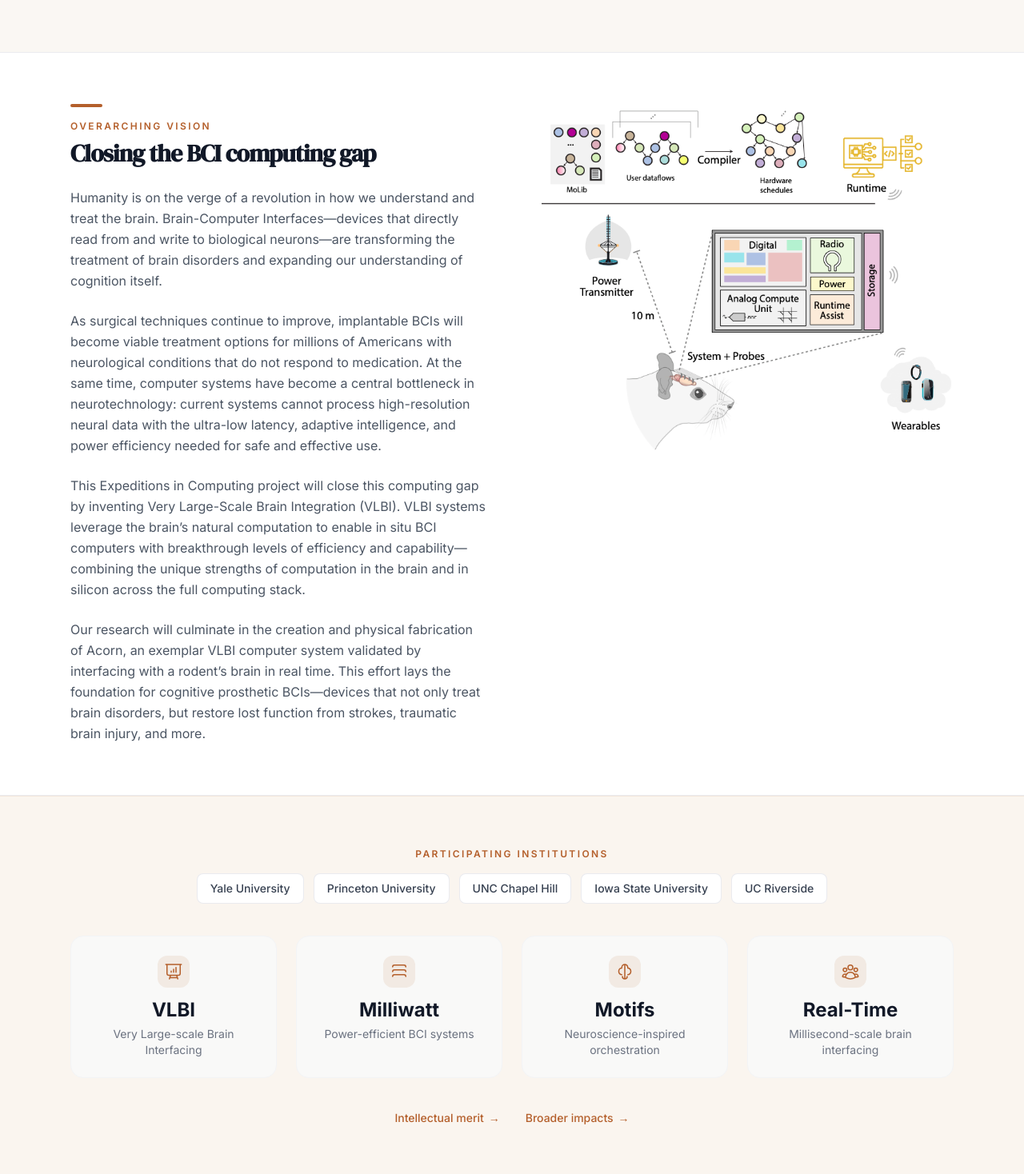
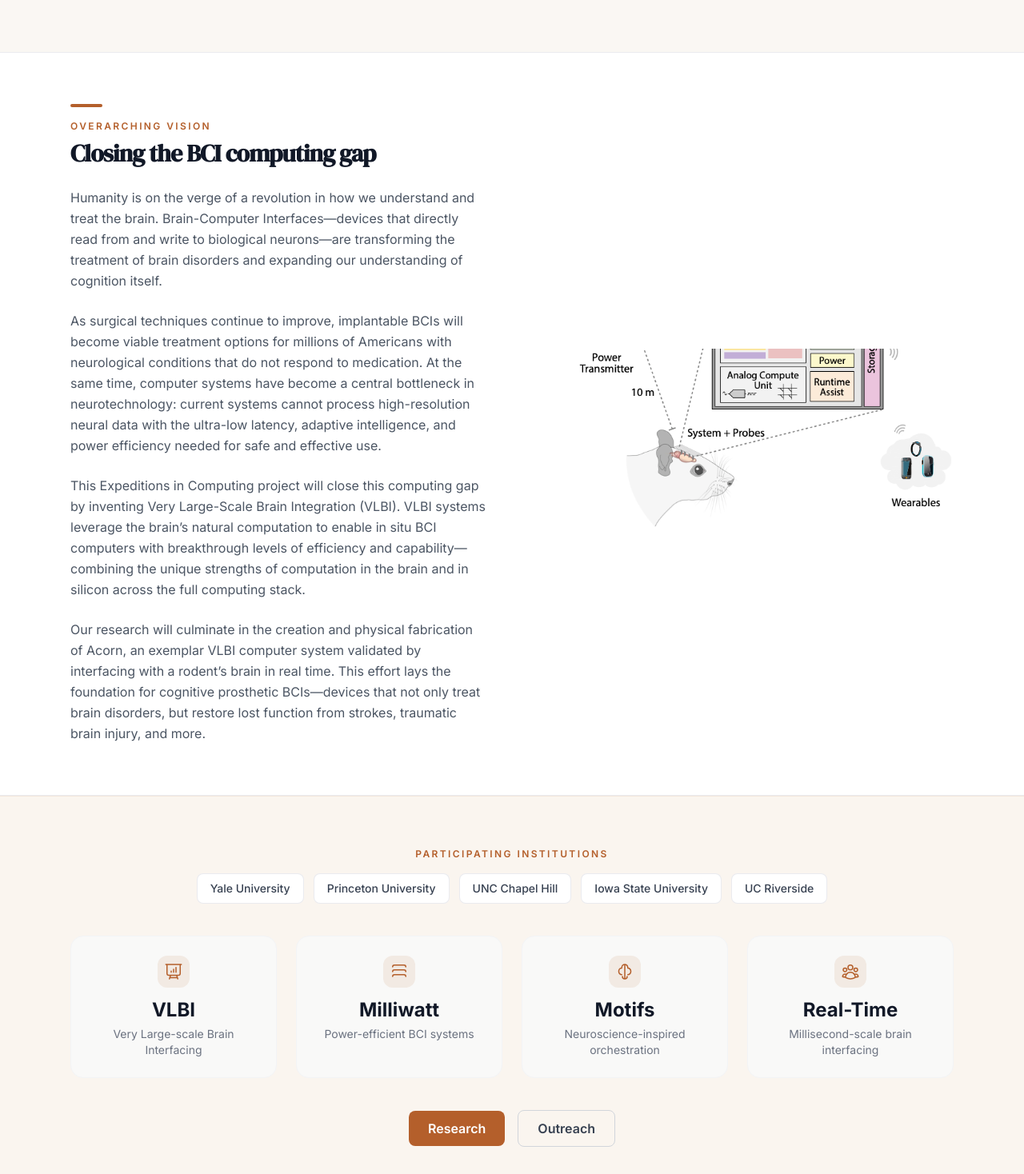
Before and after one commit to Gimmick12-DYY/Acorn-Web, a Next.js app in the folder apps/web/: page /about in a window 1280 px wide. Shown: the part 1402-2870 px from the top of the page at 80% size. Built offline with nearby package versions, Linux system fonts and the light colour scheme.

Commit message:
Fix- size bug

```diff
--- a/apps/web/app/about/page.tsx
+++ b/apps/web/app/about/page.tsx
@@ -1,7 +1,7 @@
 import React from 'react';
 import Link from 'next/link';
 import { CapabilityGrid, PageHeader } from '../../components';
-import { aboutBrainImage, overviewPanels } from '../../content/images';
+import { aboutBrainImage, rodentValidationImage } from '../../content/images';
 import { broaderImpacts, institutions, overview, projectKeywords, vision } from '../../content/site';
 
 export const metadata = {
@@ -46,7 +46,7 @@ export default function AboutPage() {
 
       <section className="border-y border-gray-200/80 bg-white">
         <div className="mx-auto max-w-6xl px-4 py-12 sm:px-6 md:py-16">
-          <div className="grid items-start gap-10 md:grid-cols-2 md:gap-12 lg:gap-16">
+          <div className="grid items-center gap-10 md:grid-cols-2 md:gap-12 lg:gap-16">
             <div className="min-w-0">
               <div className="accent-rule" />
               <p className="section-label mb-2">Overarching Vision</p>
@@ -60,10 +60,10 @@ export default function AboutPage() {
               </div>
             </div>
 
-            <div className="min-w-0">
+            <div className="min-w-0 md:pt-6 lg:pt-10">
               <img
-                src={overviewPanels[2].src}
-                alt={overviewPanels[2].alt}
+                src={rodentValidationImage}
+                alt="Acorn rodent brain interfacing — wireless power, implantable system and probes, and wearables"
                 className="block w-full h-auto"
                 loading="lazy"
               />
@@ -89,12 +89,12 @@ export default function AboutPage() {
           </div>
           <CapabilityGrid />
           <div className="text-center mt-10">
-            <div className="flex flex-col sm:flex-row justify-center items-center gap-4 sm:gap-8">
-              <Link href="/research" className="link-arrow">
-                Intellectual merit <span>&rarr;</span>
+            <div className="flex flex-col sm:flex-row justify-center items-center gap-4">
+              <Link href="/research" className="btn-primary">
+                Research
               </Link>
-              <Link href="/outreach" className="link-arrow">
-                Broader impacts <span>&rarr;</span>
+              <Link href="/outreach" className="btn-outline">
+                Outreach
               </Link>
             </div>
           </div>
--- a/apps/web/app/research/page.tsx
+++ b/apps/web/app/research/page.tsx
@@ -20,22 +20,29 @@ export default function ResearchPage() {
       />
 
       <section className="max-w-6xl mx-auto px-6 py-16">
+        <div className="grid items-center gap-10 md:grid-cols-2 md:gap-12 lg:gap-16">
+          <div className="min-w-0">
             <div className="accent-rule" />
             <p className="section-label mb-2">Intellectual Merit</p>
             <h2 className="font-serif text-2xl text-gray-900 mb-6">
               Scientific and technical foundations
             </h2>
-        <div className="space-y-6 text-gray-600 leading-relaxed max-w-3xl">
+            <div className="space-y-6 text-gray-600 leading-relaxed">
               {intellectualMerit.paragraphs.map((paragraph) => (
                 <p key={paragraph.slice(0, 40)}>{paragraph}</p>
               ))}
             </div>
+          </div>
+
+          <div className="min-w-0 md:pl-2">
             <img
               src={layersDiagram}
-          alt="Acorn expedition organization — research layers and institutional structure"
-          className="mt-10 block w-full h-auto"
+              alt="Acorn software and hardware stack — applications through MoLib, MoMA, and processor"
+              className="block w-full h-auto"
               loading="lazy"
             />
+          </div>
+        </div>
       </section>
 
       <section className="border-y border-gray-200/80 bg-[#F5F0EA]">
```
Lines whose indentation alone changed are shown as unchanged.
